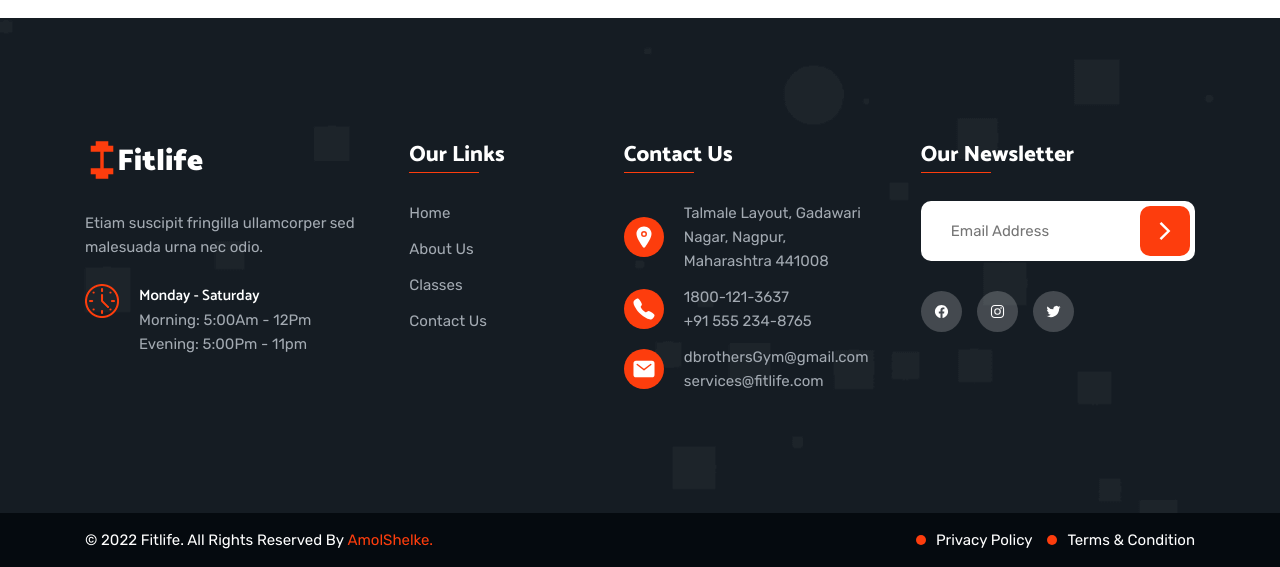
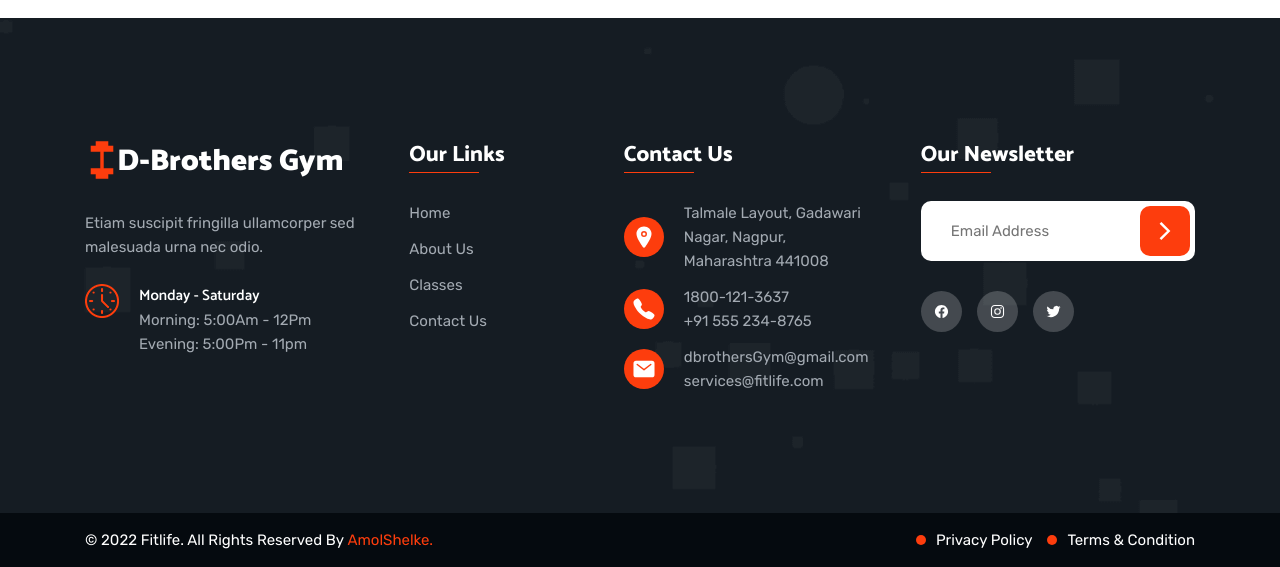
Before and after one commit to AmolShelke2/fitness-website, a plain HTML site: page index.html in a window 1280 px wide. Shown: the part 3518-4085 px from the top of the page. Drawn offline with nearby package versions, Linux system fonts and the light colour scheme.

Commit message:
[Update]L Footer title

```diff
--- a/index.html
+++ b/index.html
@@ -506,7 +506,7 @@
             <a href="#" class="logo">
               <ion-icon name="barbell-sharp" aria-hidden="true"></ion-icon>
 
-              <span class="span">Fitlife</span>
+              <span class="span">D-Brothers Gym</span>
             </a>
 
             <p class="footer-brand-text">
```
